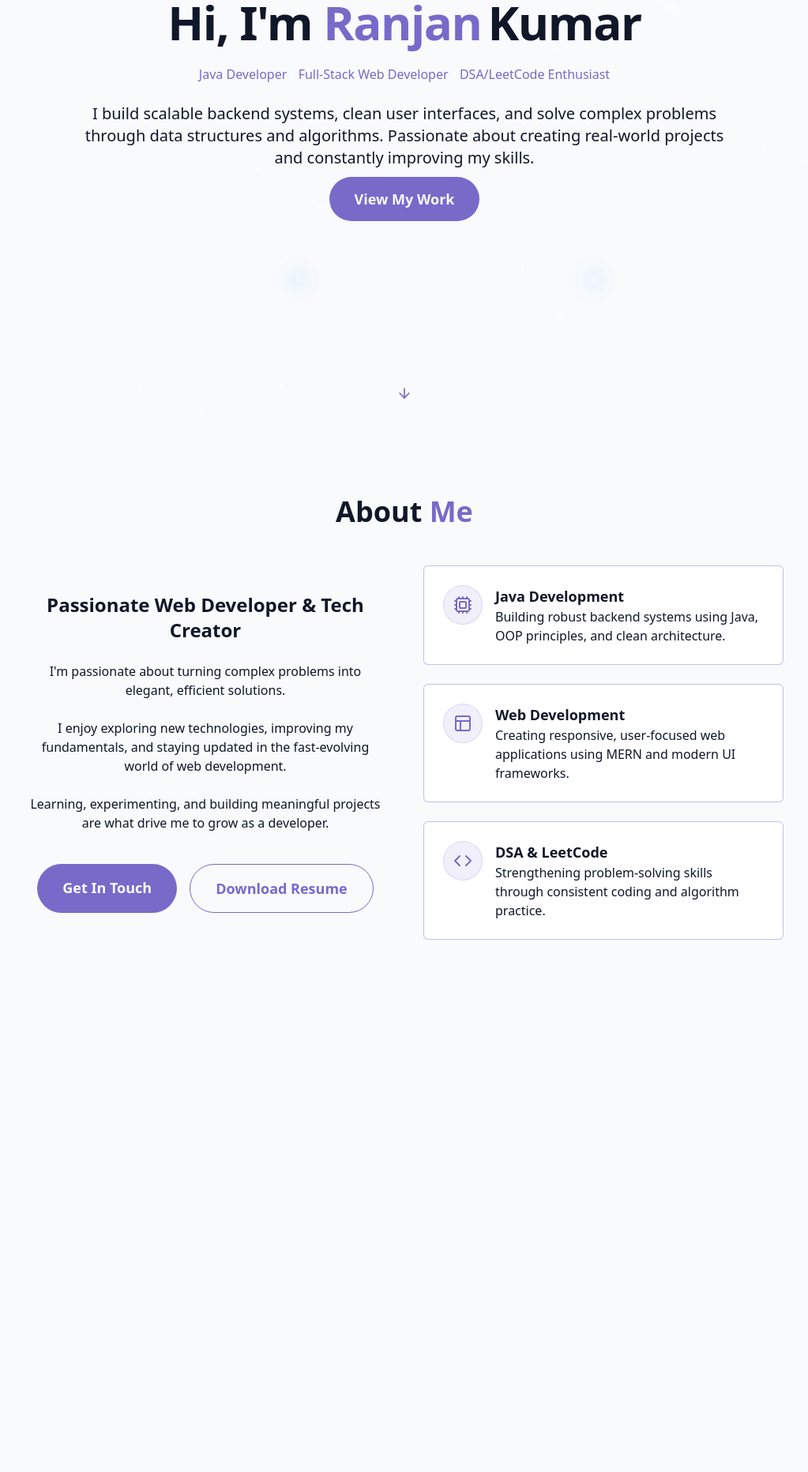
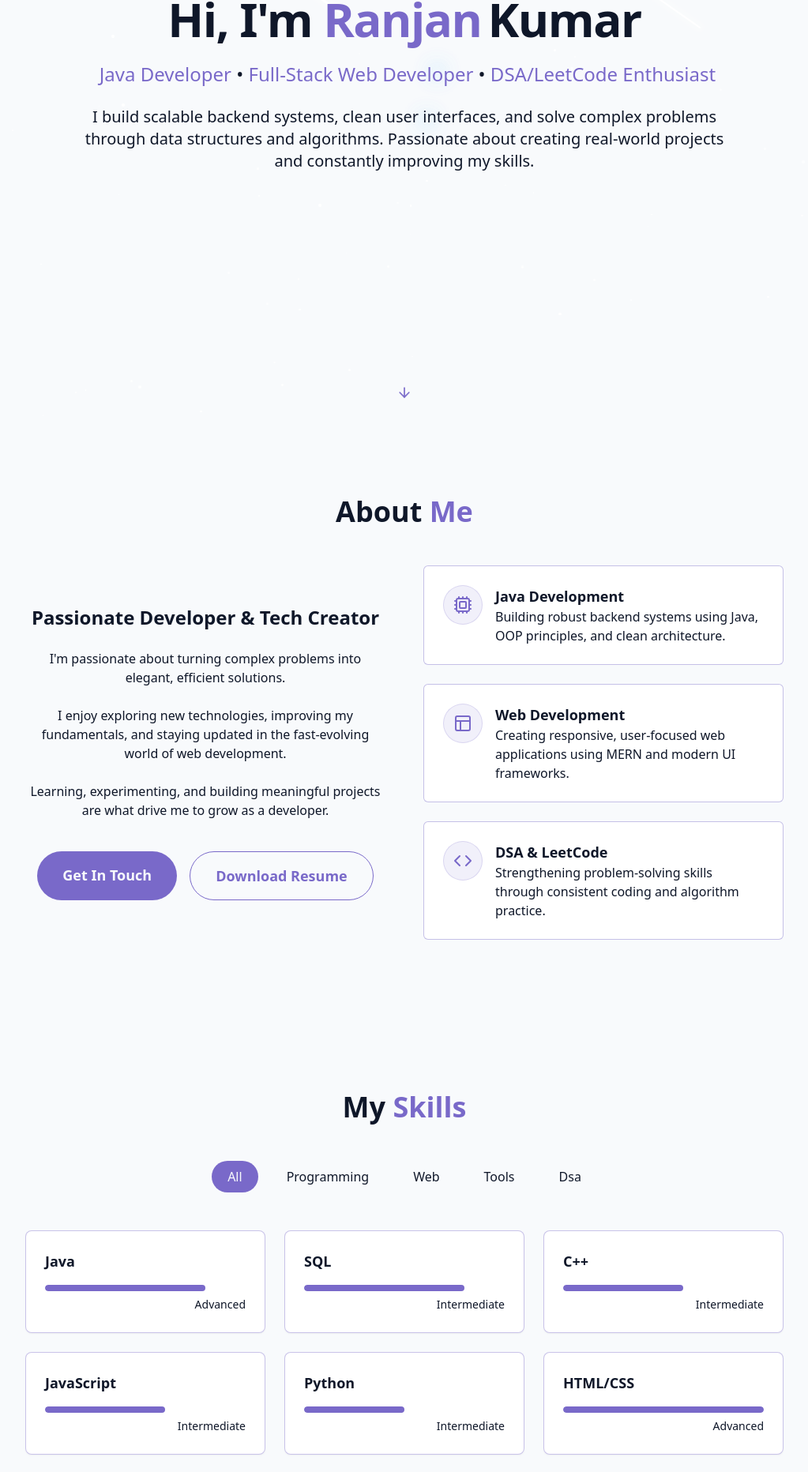
Before and after one commit to RanjanKumar971/MeteorPortfolio, a React (Vite) app: page / in a window 1280 px wide. Shown: the part 268-2132 px from the top of the page at 79% size, without its empty margins (128-1151 px from the left). Before the commit the page ends 1554 px from the top, so only its background shows below. Built offline with nearby package versions, Linux system fonts and the light colour scheme.

Commit message:
Added skillsection

```diff
--- a/src/components/AboutSection.jsx
+++ b/src/components/AboutSection.jsx
@@ -1,6 +1,15 @@
 import { Briefcase, Code, Cpu, Layers, Layout, User } from "lucide-react";
+import { useState } from "react";
 
 export const AboutSection = () => {
+
+  const [downloading, setDownloading] = useState(false);
+
+  const handleDownload = () => {
+    setDownloading(true);
+    setTimeout(() => setDownloading(false), 1500);
+  };
+
   return (
     <section id="about" className="py-24 px-4 relative">
       <div className="container mx-auto max-w-5xl">
@@ -11,7 +20,7 @@ export const AboutSection = () => {
         <div className="grid grid-cols-1 md:grid-cols-2 gap-12 items-center">
           <div className="space-y-6">
             <h3 className="text-2xl font-semibold">
-              Passionate Web Developer & Tech Creator
+              Passionate Developer & Tech Creator
             </h3>
             <p className="text-muted-foreground">
               I'm passionate about turning complex problems into elegant,
@@ -32,9 +41,10 @@ export const AboutSection = () => {
               <a
                 href="/Resume'.pdf"
                 download="Ranjan_Resume.pdf"
+                onClick={handleDownload}
                 className="cosmic-button bg-transparent border border-primary text-primary"
               >
-                Download Resume
+                {downloading ? "Downloading…" : "Download Resume"}
               </a>
             </div>
           </div>
--- a/src/components/HeroSection.jsx
+++ b/src/components/HeroSection.jsx
@@ -17,19 +17,19 @@ export const HeroSection = () => {
               Kumar
             </span>
           </h1>
-          <h2 className="text-primary">
-            Java Developer <span className="text-white">•</span> Full-Stack Web
-            Developer <span className="text-white">•</span> DSA/LeetCode
+          <h2 className="text-base md:text-2xl  text-primary ml-2 opacity-0 animate-fade-in-delay-3">
+            Java Developer <span className="text-foreground">•</span> Full-Stack Web
+            Developer <span className="text-foreground">•</span> DSA/LeetCode
             Enthusiast
           </h2>
-          <p className="text-lg md:text-xl text-muted-foreground max-2-2xl opacity-0 animate-fade-in-delay-3">
+          <p className="text-lg md:text-xl text-muted-foreground max-2-2xl opacity-0 animate-fade-in-delay-4">
             I build scalable backend systems, clean user interfaces, and solve
             complex problems through data structures and algorithms. Passionate
             about creating real-world projects and constantly improving my
             skills.
           </p>
 
-          <div className="opacity-0 animate-fade-in-delay-4">
+          <div className="opacity-0 animate-fade-in-delay-5">
             <a href="#projects" className="cosmic-button">
               View My Work
             </a>
--- a/src/components/Navbar.jsx
+++ b/src/components/Navbar.jsx
@@ -17,7 +17,7 @@ export const Navbar = () => {
 
   useEffect(() => {
     const handleScroll = () => {
-      setIsScrolled(window.screenY > 10);
+      setIsScrolled(window.scrollY > 10);
     };
 
     window.addEventListener("scroll", handleScroll);
@@ -27,7 +27,9 @@ export const Navbar = () => {
     <nav
       className={cn(
         "fixed w-full z-40 transition-all duration-300",
-        isScrolled ? "py-3 bg-background/80 backdrop-blur-md shadow-xs" : "py-5"
+        isScrolled
+          ? "py-3 bg-background/80 backdrop-blur-md shadow-xs border-b border-primary/20"
+          : "py-5"
       )}
     >
       <div className="container flex items-center justify-between">
--- /dev/null
+++ b/src/components/SkillsSection.jsx
@@ -0,0 +1,91 @@
+import { useState } from "react";
+import { cn } from "../lib/utils";
+
+const skills = [
+  // Programming Languages
+  { name: "Java", level: 4, category: "programming" },
+  { name: "SQL", level: 3.99, category: "programming" },
+  { name: "C++", level: 3, category: "programming" },
+  { name: "JavaScript", level: 3, category: "programming" },
+  { name: "Python", level: 2.5, category: "programming" },
+
+  // Web Technologies
+  { name: "HTML/CSS", level: 5, category: "web" },
+  { name: "Tailwind CSS", level: 4, category: "web" },
+  { name: "React", level: 2.49, category: "web" },
+  { name: "MySQL", level: 3.5, category: "web" },
+  { name: "MongoDB", level: 2.5, category: "web" },
+
+  // Tools
+  { name: "Git/GitHub", level: 3.5, category: "tools" },
+  { name: "VS Code", level: 4.5, category: "tools" },
+  { name: "Vercel", level: 3, category: "tools" },
+
+  // DSA
+  { name: "Data Structures & Algorithms", level: 3.5, category: "dsa" },
+];
+
+const categories = ["all", "programming", "web", "tools", "dsa"];
+
+export const SkillsSection = () => {
+  const getLevelText = (level) => {
+    if (level < 2.5) return "Beginner";
+    if (level < 4) return "Intermediate";
+    return "Advanced";
+  };
+
+  const [activeCategory, setActiveCategory] = useState("all");
+  const filteredSkills = skills.filter(
+    (skill) => activeCategory === "all" || skill.category === activeCategory
+  );
+
+  return (
+    <section id="skills" className="py-24 px-4 relative bg-secondary/30">
+      <div className="container mx-auto max-w-5xl">
+        <h2 className="text-3xl md:text-4xl font-bold mb-12 text-center">
+          My<span className="text-primary"> Skills</span>
+        </h2>
+
+        <div className="flex flex-wrap justify-center gap-4 mb-12">
+          {categories.map((category, key) => (
+            <button
+              key={key}
+              onClick={() => setActiveCategory(category)}
+              className={cn(
+                "px-5 py-2 rounded-full transition-colors duration-300 capitalize",
+                activeCategory === category
+                  ? "bg-primary text-primary-foreground"
+                  : "bg-secondary/70 text-foreground hover:bd-secondary"
+              )}
+            >
+              {category}
+            </button>
+          ))}
+        </div>
+        <div className="grid grid-col-1 sm:grid-cols-2 lg:grid-cols-3 gap-6">
+          {filteredSkills.map((skill, key) => (
+            <div
+              key={key}
+              className="bg-card p-6 rounded-lg shadow-xs card-hover border border-primary/40"
+            >
+              <div className="text-left mb-4">
+                <h3 className="font-semibold text-lg">{skill.name}</h3>
+              </div>
+              <div className="w-full bg-secondar/50 h-2 rounded-full overflow-hidden">
+                <div
+                  className="bg-primary h-2 rounded-full origin-left animate-[glow_1.5s_ease_out"
+                  style={{ width: skill.level * 20 + "%" }}
+                />
+              </div>
+              <div className="text-right mt-1">
+                <span className="text-sm text-muted-foreground">
+                  {getLevelText(skill.level)}
+                </span>
+              </div>
+            </div>
+          ))}
+        </div>
+      </div>
+    </section>
+  );
+};
--- a/src/components/ThemeToggle.jsx
+++ b/src/components/ThemeToggle.jsx
@@ -3,7 +3,7 @@ import { useEffect, useState } from "react";
 import { cn } from "../lib/utils";
 
 export const ThemeToggle = () => {
-  const [isDarkMode, setDarkMode] = useState(false);
+  const [isDarkMode, setDarkMode] = useState(true);
 
   useEffect(() => {
     const storedTheme = localStorage.getItem("theme");
--- a/src/pages/Home.jsx
+++ b/src/pages/Home.jsx
@@ -3,6 +3,7 @@ import { StarBackground } from "../components/StarBackground";
 import { Navbar } from "../components/Navbar";
 import { HeroSection } from "../components/HeroSection";
 import { AboutSection } from "../components/AboutSection";
+import { SkillsSection } from "../components/SkillsSection";
 export const Home = () => {
   return (
     <div className="min-h-screen bg-background text-foreground overflow-x-hidden">
@@ -16,6 +17,7 @@ export const Home = () => {
       <main>
         <HeroSection />
         <AboutSection />
+        <SkillsSection />
       </main>
 
       {/* {Footer} */}
```
